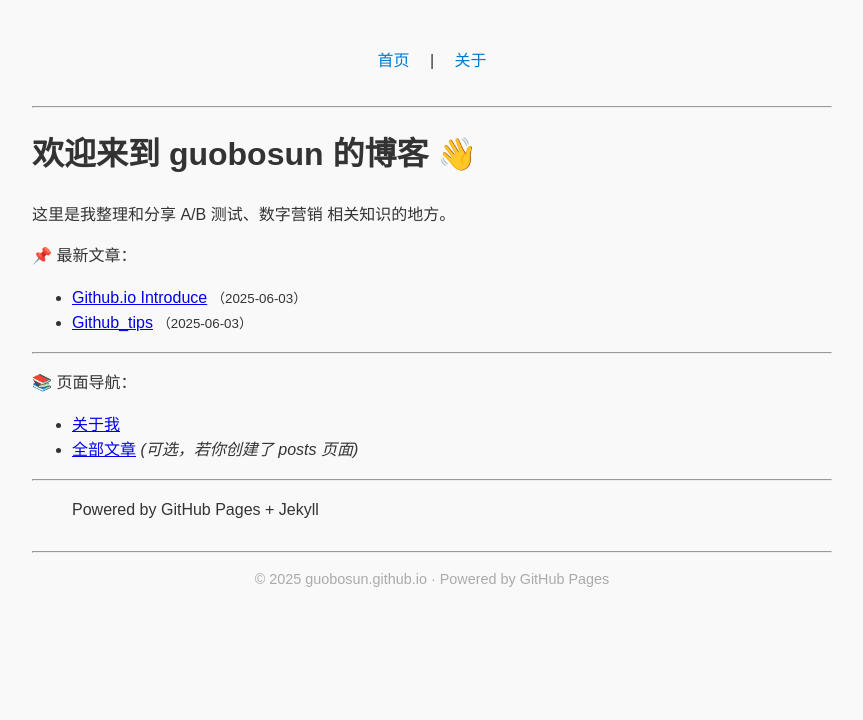
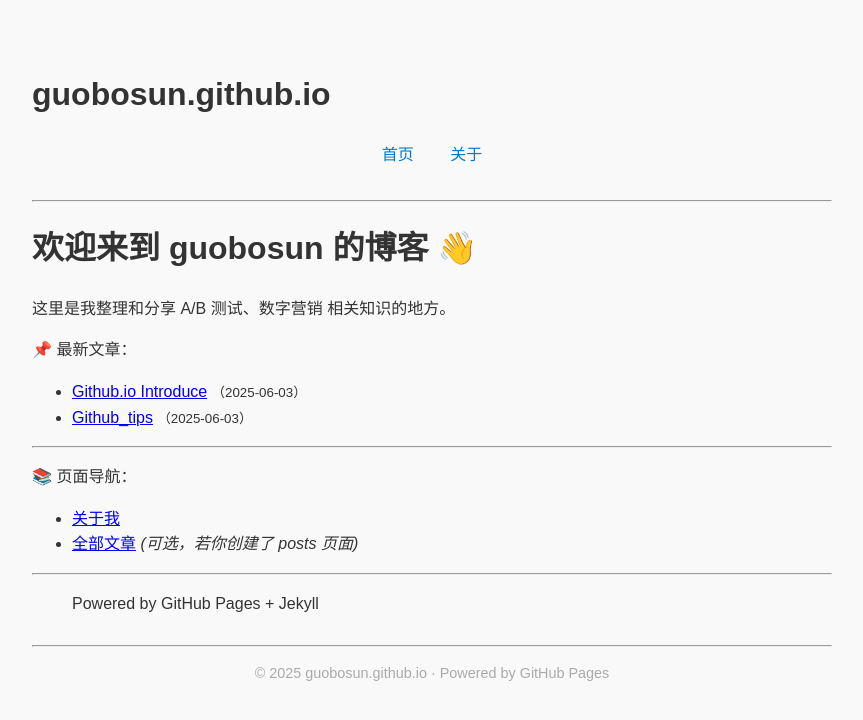
Before and after one commit to guobosun/guobosun.github.io, a Jekyll site: the page built from index.md, in a window 1280 px wide. Shown: the top 720 px of the page, without its empty margins (208-1071 px from the left). Built offline with Jekyll 4.4.1, drawn with Linux system fonts in a browser that asks for light colours.

Commit message:
Update header.html

```diff
--- a/_includes/header.html
+++ b/_includes/header.html
@@ -1,5 +1,9 @@
-<nav>
-  <a href="{{ '/' | relative_url }}">首页</a> |
-  <a href="{{ '/about.html' | relative_url }}">关于</a>
-</nav>
-<hr>
+<header>
+  <h1>{{ site.title }}</h1>
+  <p>{{ site.description }}</p>
+  <nav>
+    <a href="{{ '/' | relative_url }}">首页</a>
+    <a href="{{ '/about.html' | relative_url }}">关于</a>
+  </nav>
+  <hr>
+</header>
```
